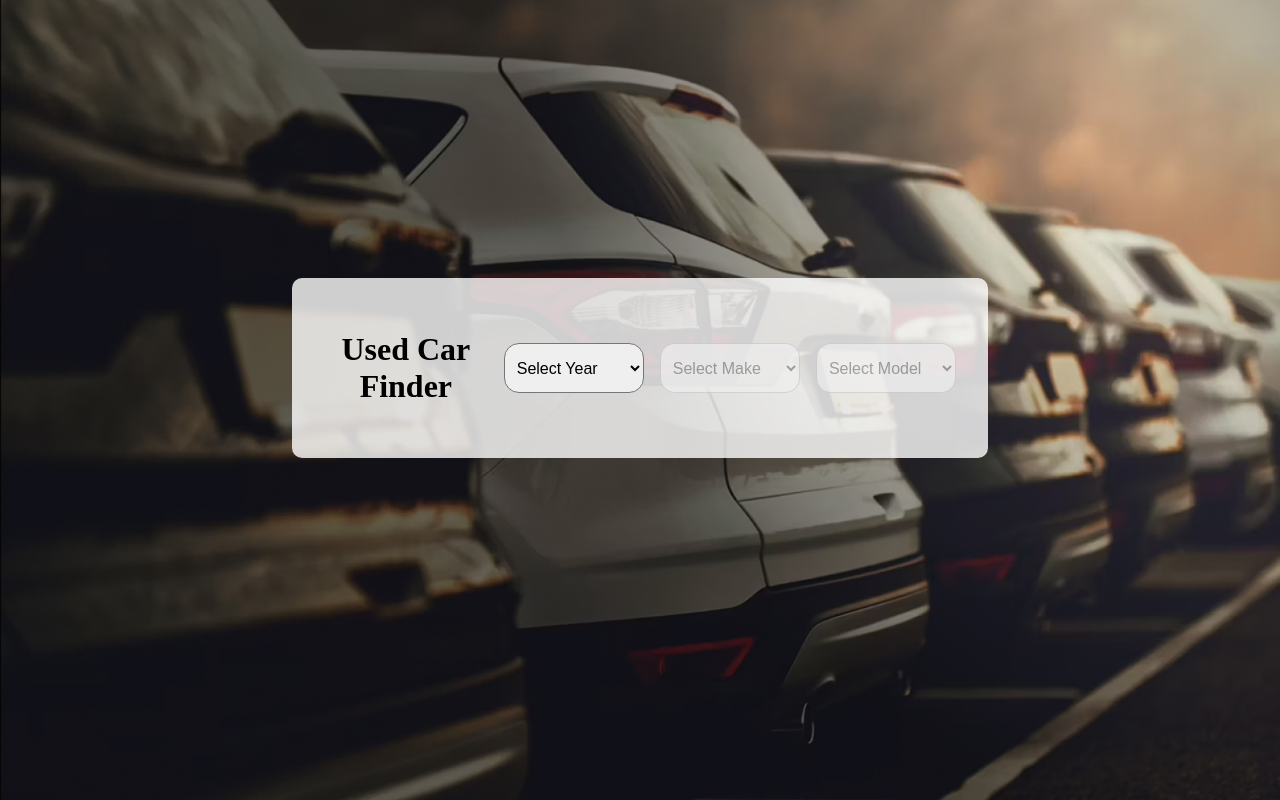
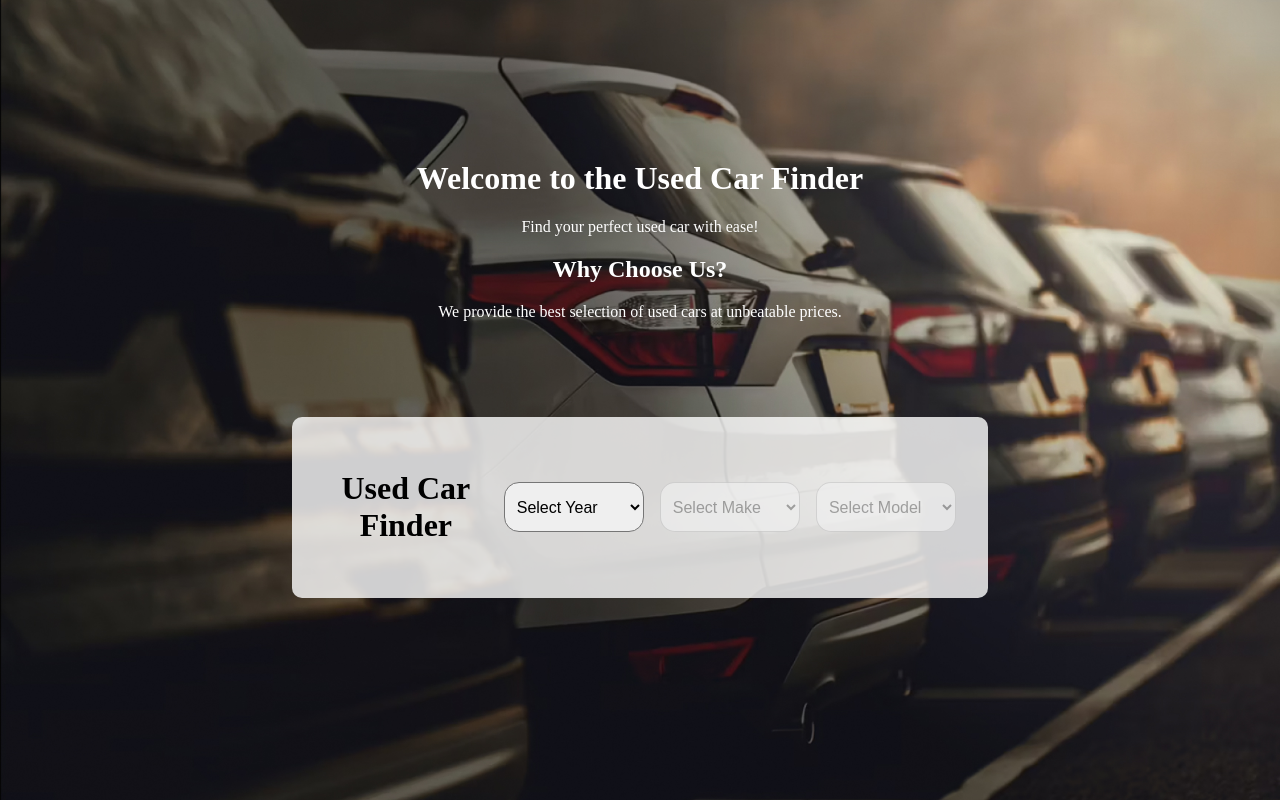
Before and after one commit to AlvarezJhonn-FS/WDV3322-O, a website built with webpack: page src/index.html in a window 1280 px wide. Built offline with nearby package versions, Linux system fonts and the light colour scheme.

Commit message:
no changes made

```diff
--- a/src/index.html
+++ b/src/index.html
@@ -6,6 +6,16 @@
   <title>New ES6/SCSS Project</title>
 </head>
 <body>
+  <div id="banners">
+    <div class="banner">
+      <h1>Welcome to the Used Car Finder</h1>
+      <p>Find your perfect used car with ease!</p>
+    </div>
+    <div class="banner">
+      <h2>Why Choose Us?</h2>
+      <p>We provide the best selection of used cars at unbeatable prices.</p>
+    </div>
+  </div>
   <div class="app">
     <h1>Used Car Finder</h1>
     <div class="selectors">
```
